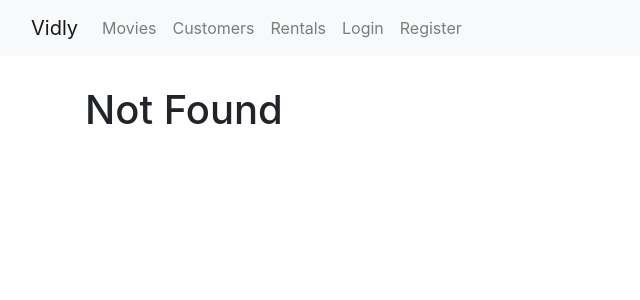
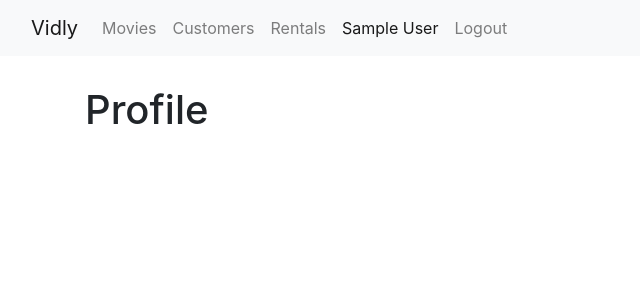
Before and after one commit to Aungthuhein187/vidly, a React (Create React App) app: page /profile in a window 1280 px wide. Before the commit this address led to /not-found. Shown: the top 300 px of the page, without its empty margins (0-640 px from the left). Built offline with nearby package versions, Linux system fonts and the light colour scheme; sample sign-in values are in the browser's storage.

Commit message:
add logout

```diff
--- a/src/App.js
+++ b/src/App.js
@@ -7,6 +7,8 @@ import LoginForm from './components/loginForm';
 import RegisterForm from './components/registerForm';
 import Rentals from './components/rentals';
 import NotFound from './components/not-found';
+import Logout from './components/logout';
+import Profile from './components/profile';
 import { Route, Switch, Redirect } from 'react-router-dom';
 import jwt_decode from 'jwt-decode';
 import './App.css';
@@ -30,6 +32,8 @@ class App extends Component {
           <Switch>
             <Route path="/movies/:id" component={MovieForm} />
             <Route path="/movies" component={Movies} />
+            <Route path="/profile" component={Profile} />
+            <Route path="/logout" component={Logout} />
             <Route path="/movies/new" component={MovieForm} />
             <Route path="/register" component={RegisterForm} />
             <Route path="/customers" component={Customers} />
--- /dev/null
+++ b/src/components/logout.jsx
@@ -0,0 +1,14 @@
+import React, { Component } from 'react';
+
+class Logout extends Component {
+  componentDidMount() {
+    localStorage.removeItem('token');
+    window.location = '/';
+  }
+
+  render() {
+    return null;
+  }
+}
+
+export default Logout;
--- a/src/components/navBar.jsx
+++ b/src/components/navBar.jsx
@@ -2,7 +2,9 @@ import React from 'react';
 import { Link, NavLink } from 'react-router-dom';
 import './navBar.css';
 
-const NavBar = () => {
+const NavBar = (props) => {
+  const { user } = props;
+
   return (
     <nav className="navbar navbar-expand-lg navbar-light bg-light">
       <div className="container-fluid">
@@ -31,12 +33,26 @@ const NavBar = () => {
             <NavLink className="nav-link" to="/rentals">
               Rentals
             </NavLink>
+            {!user && (
+              <React.Fragment>
                 <NavLink className="nav-link" to="/login">
                   Login
                 </NavLink>
                 <NavLink className="nav-link" to="/register">
                   Register
                 </NavLink>
+              </React.Fragment>
+            )}
+            {user && (
+              <React.Fragment>
+                <NavLink className="nav-link" to="/profile">
+                  {user.name}
+                </NavLink>
+                <NavLink className="nav-link" to="/logout">
+                  Logout
+                </NavLink>
+              </React.Fragment>
+            )}
           </div>
         </div>
       </div>
--- /dev/null
+++ b/src/components/profile.jsx
@@ -0,0 +1,7 @@
+import React from 'react';
+
+const Profile = () => {
+  return <h1>Profile</h1>;
+};
+
+export default Profile;
```
Also changed, not shown: 1 other file (tests, documents, lock files or other folders). Lines whose indentation alone changed are shown as unchanged.
